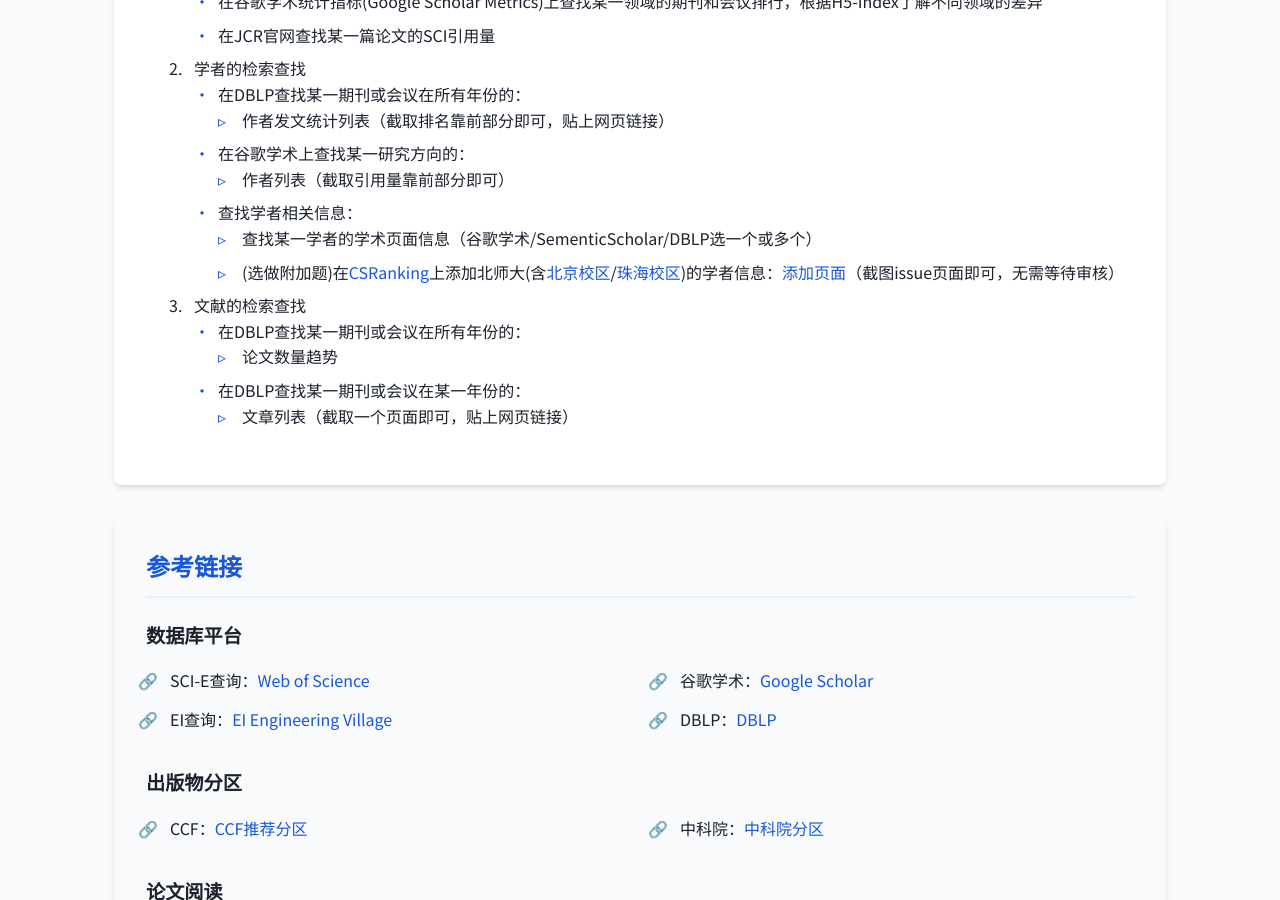
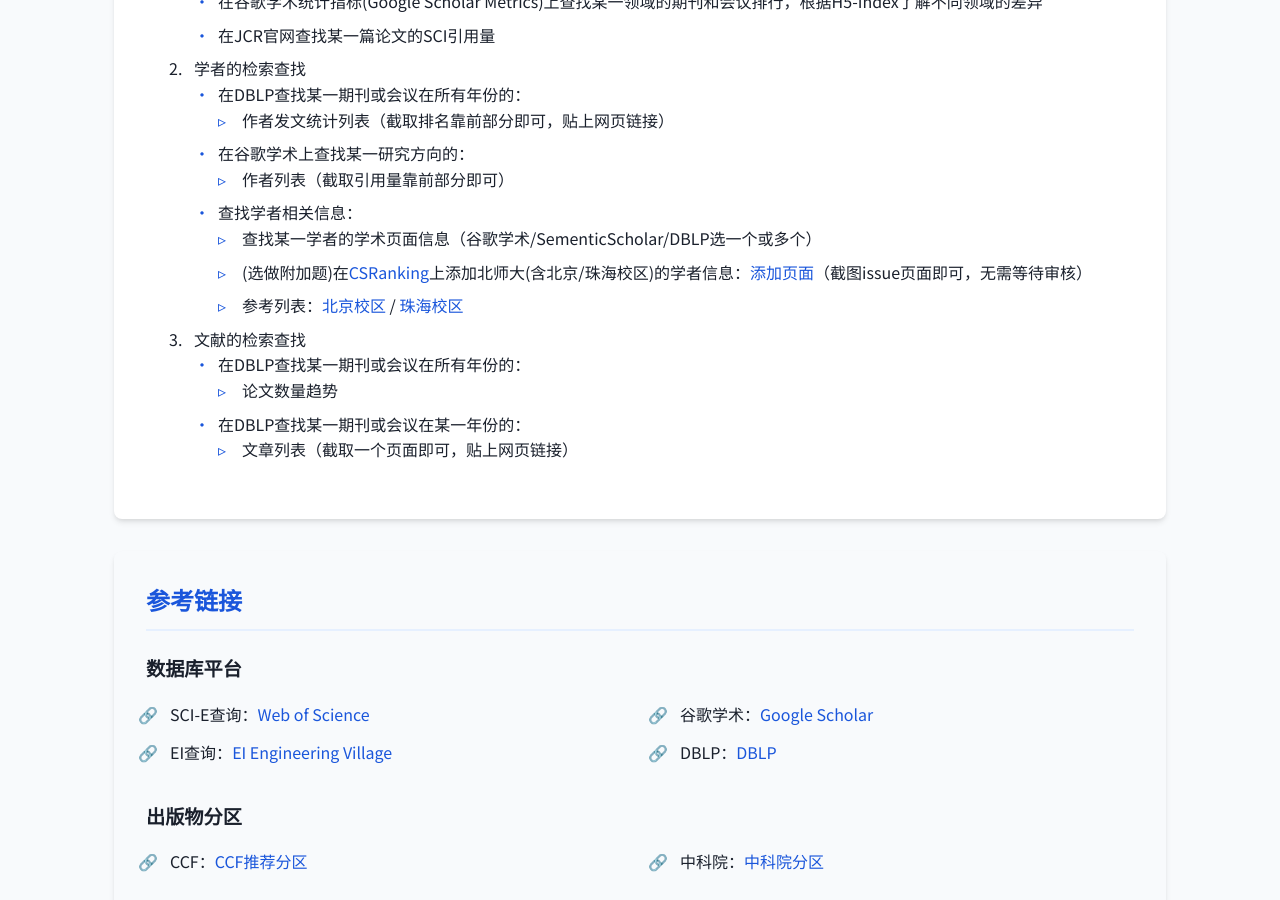
Before and after one commit to zhwinfo/zhwinfo.github.io, a Jekyll site: the page aw/index.html, which Jekyll copies as it is, in a window 1280 px wide and 900 px high, scrolled down 1768 px. Built offline with Jekyll 4.4.1, drawn with Linux system fonts in a browser that asks for light colours.

Commit message:
fast update

```diff
--- a/aw/index.html
+++ b/aw/index.html
@@ -516,7 +516,8 @@
                                     <li>查找学者相关信息：
                                         <ul>
                                             <li>查找某一学者的学术页面信息（谷歌学术/SementicScholar/DBLP选一个或多个）</li>
-                                            <li>(选做附加题)在<a href="https://csrankings.org/#/fromyear/1970/toyear/2026/index?all&cn" target="_blank">CSRanking</a>上添加北师大(含<a href="https://ai.bnu.edu.cn/xygk/szdw/zgj/index.htm" target="_blank">北京校区</a>/<a href="http://www.bnuaifn.cn/ScientificResearchTeam/list.aspx?lcid=8" target="_blank">珠海校区</a>)的学者信息：<a href="https://csrankings.org/submit" target="_blank">添加页面</a>（截图issue页面即可，无需等待审核）</li>
+                                            <li>(选做附加题)在<a href="https://csrankings.org/#/fromyear/1970/toyear/2026/index?all&cn" target="_blank">CSRanking</a>上添加北师大(含北京/珠海校区)的学者信息：<a href="https://csrankings.org/submit" target="_blank">添加页面</a>（截图issue页面即可，无需等待审核）</li>
+                                            <li>参考列表：<a href="https://ai.bnu.edu.cn/xygk/szdw/zgj/index.htm" target="_blank">北京校区</a> / <a href="http://www.bnuaifn.cn/ScientificResearchTeam/list.aspx?lcid=8" target="_blank">珠海校区</a></li>
                                         </ul>
                                 </ul>
                             </li>
```
